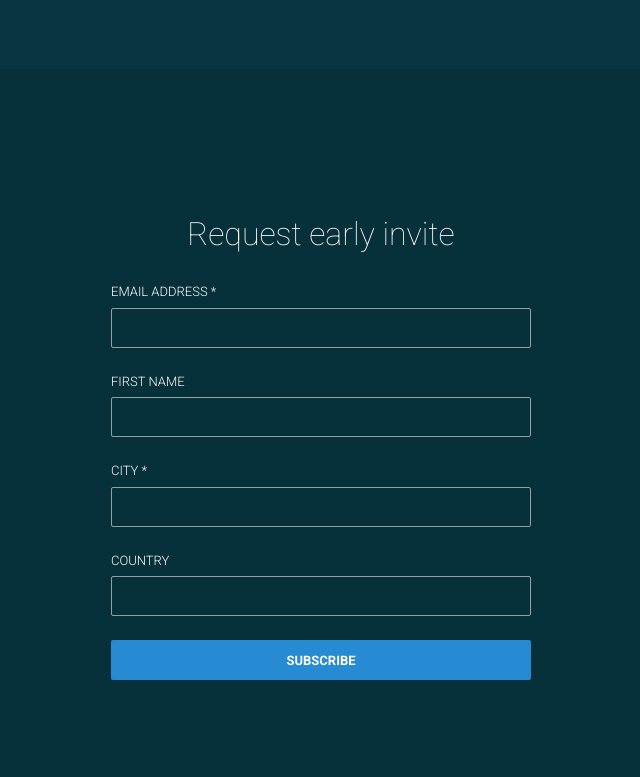
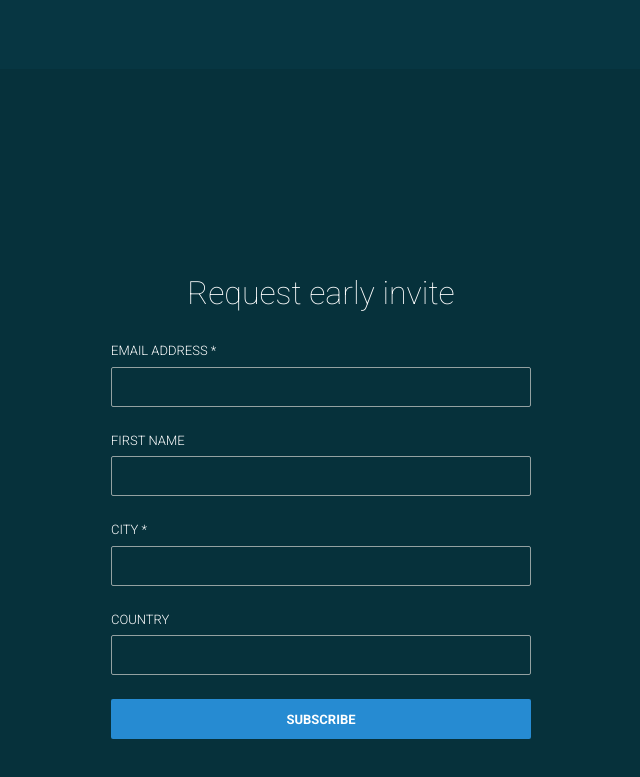
Before and after one commit to jaseflow/swapsy-landing, a website: page index.html in a window 1280 px wide. Shown: the part 2303-3080 px from the top of the page, without its empty margins (319-959 px from the left). Drawn offline with Linux system fonts and the light colour scheme.

Commit message:
CSS Fixes

```diff
--- a/source/styles/home.styl
+++ b/source/styles/home.styl
@@ -163,10 +163,7 @@ core-icon[icon="arrow-drop-down-circle"]
 
 #form-wrap
     background-color: rgba(0,0,0,0.1)
-    min-height: 100vh
-    display: flex
-    align-items: center
-    justify-content: center
+    padding: 200px 0
 
 .title
     font-size: 32px !important
```
Also changed, not shown: css/home.css.
